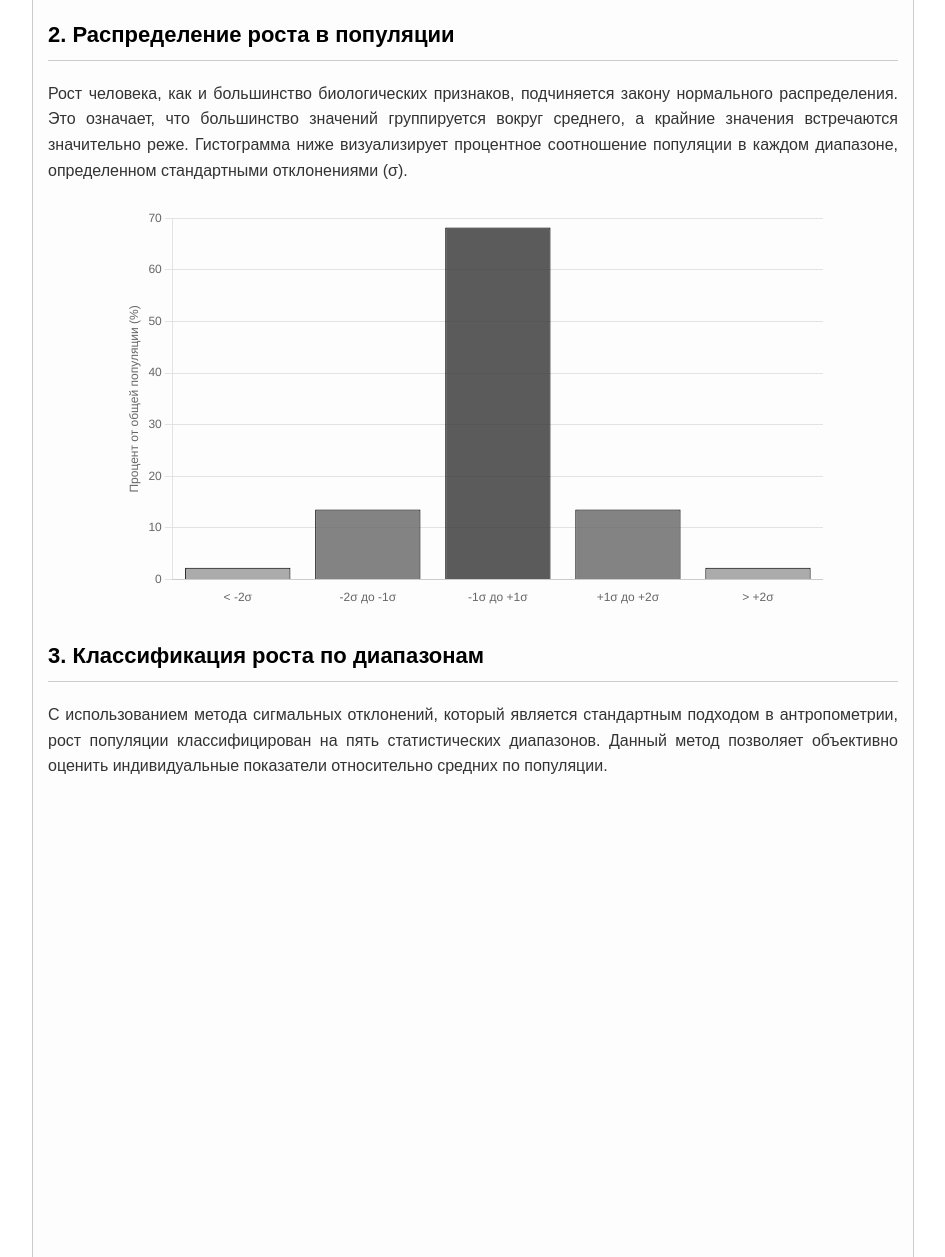
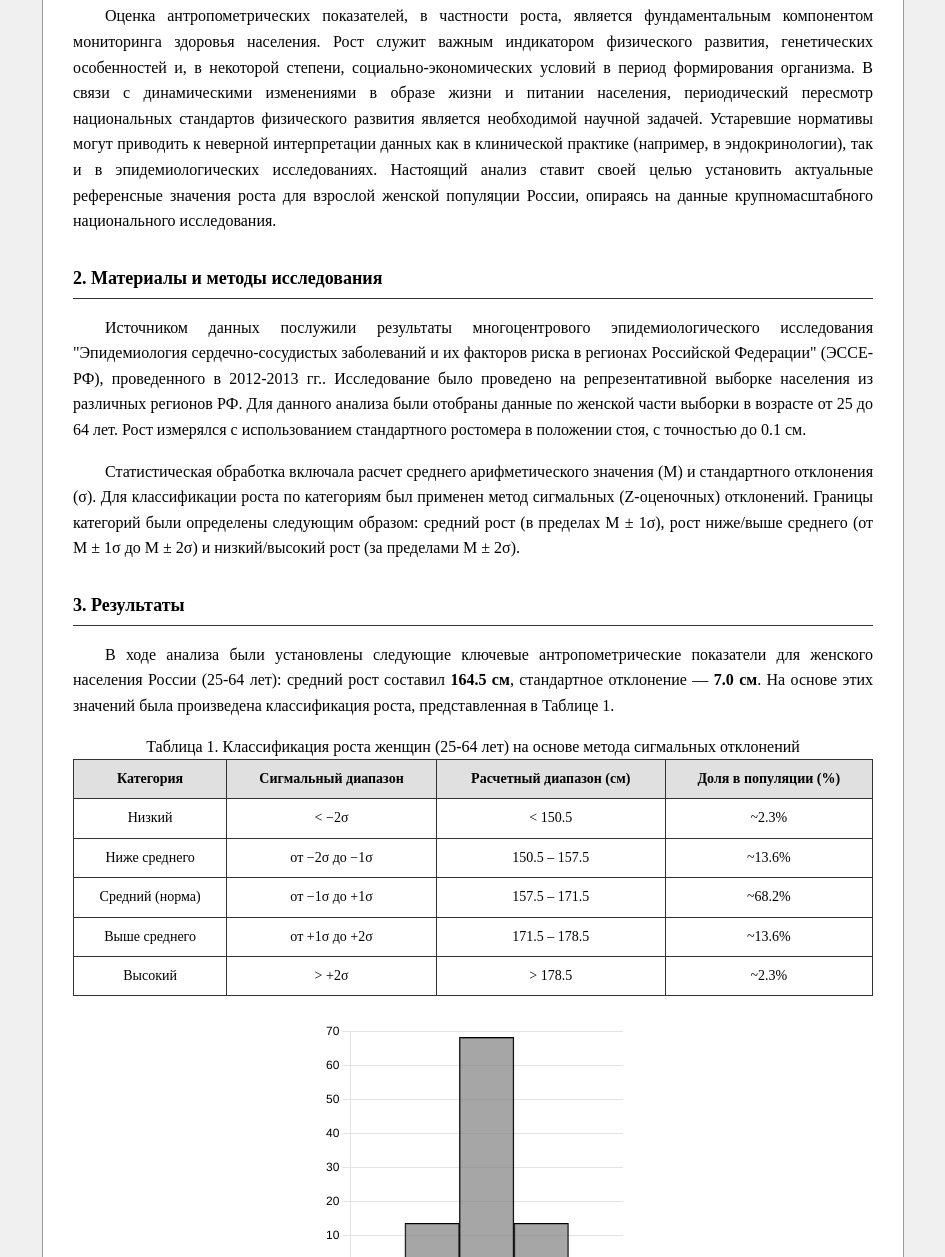
Before and after one commit to NikJustCode/Research, a plain HTML site: page index.html in a window 1280 px wide. Shown: the part 578-1835 px from the top of the page, without its empty margins (167-1112 px from the left). Drawn offline with nearby package versions, Linux system fonts and the light colour scheme.

Commit message:
Update index.html
second update

```diff
--- a/index.html
+++ b/index.html
@@ -2,208 +2,220 @@
 <html lang="ru">
 <head>
 <meta charset="UTF-8">
-<meta name="viewport" content="width=device-width, initial-scale=1.0">
-<title>Антропометрические Стандарты Роста Женского Населения России</title>
+<title>Антропометрические характеристики женского населения РФ (25-64 лет) по данным исследования ЭССЕ-РФ</title>
 <script src="https://cdn.jsdelivr.net/npm/chart.js"></script>
 <style>
 body {
-font-family: Arial, Helvetica, sans-serif;
+font-family: 'Times New Roman', Times, serif;
+font-size: 16px;
 line-height: 1.6;
-color: #333333;
+background-color: #f0f0f0;
+color: #000000;
+}
+.report-container {
+max-width: 800px;
+margin: 20px auto;
+padding: 30px;
 background-color: #ffffff;
-font-size: 16px;
-}
-.container {
-max-width: 850px;
-margin: 20px auto;
-padding: 0 15px;
-border: 1px solid #cccccc;
-background-color: #fdfdfd;
-}
-header {
-border-bottom: 2px solid #000000;
-padding-bottom: 15px;
-margin-bottom: 25px;
+border: 1px solid #999999;
 }
 h1 {
-font-size: 26px;
+font-size: 22px;
 font-weight: bold;
-color: #000000;
-margin-bottom: 5px;
+text-align: center;
+margin-bottom: 10px;
 }
 h2 {
-font-size: 22px;
+font-size: 18px;
 font-weight: bold;
-color: #000000;
-border-bottom: 1px solid #cccccc;
-padding-bottom: 8px;
 margin-top: 30px;
+margin-bottom: 15px;
+border-bottom: 1px solid #333333;
+padding-bottom: 5px;
+}
+p {
+text-align: justify;
+margin-bottom: 15px;
+text-indent: 2em;
+}
+.authors {
+text-align: center;
+font-style: italic;
 margin-bottom: 20px;
 }
-h3 {
-font-size: 18px;
-font-weight: bold;
-color: #000000;
-margin-top: 15px;
+.abstract {
+margin-top: 20px;
+margin-bottom: 20px;
+padding: 10px;
+border: 1px dotted #666666;
+background-color: #fafafa;
 }
-p {
-margin-bottom: 15px;
-text-align: justify;
-}
-.abstract {
-font-style: italic;
-color: #555555;
-margin-bottom: 25px;
-}
-.chart-container {
-width: 100%;
-max-width: 700px;
-margin: 25px auto;
-height: 400px;
-}
-.table-container {
-margin: 20px 0;
-border: 1px solid #cccccc;
+.abstract b {
+font-variant: small-caps;
 }
 table {
 width: 100%;
 border-collapse: collapse;
+margin-top: 15px;
+margin-bottom: 15px;
 }
 th, td {
-border: 1px solid #cccccc;
-padding: 10px;
-text-align: left;
+border: 1px solid #333333;
+padding: 8px;
+text-align: center;
+font-size: 14px;
 }
 th {
-background-color: #f2f2f2;
+background-color: #e0e0e0;
 font-weight: bold;
 }
-.expert-section {
-display: flex;
-align-items: flex-start;
-gap: 25px;
-margin-top: 20px;
-padding: 15px;
-background-color: #f9f9f9;
-border: 1px solid #eeeeee;
+.figure {
+margin: 25px 0;
+text-align: center;
 }
-.expert-photo {
-width: 120px;
-height: 120px;
-background-color: #e0e0e0;
-border: 1px solid #cccccc;
-flex-shrink: 0;
-text-align: center;
-line-height: 120px;
-color: #888888;
+.figure-caption {
+font-size: 14px;
+font-style: italic;
+color: #333333;
+margin-top: 10px;
+}
+.chart-canvas {
+max-width: 650px;
+margin: 0 auto;
 }
 blockquote {
-margin: 0;
+font-style: italic;
+margin-left: 20px;
 padding-left: 15px;
-border-left: 4px solid #cccccc;
-font-style: italic;
-color: #444444;
+border-left: 3px solid #cccccc;
 }
-footer {
-margin-top: 30px;
-padding-top: 15px;
-border-top: 1px solid #cccccc;
-font-size: 12px;
-color: #666666;
+.references {
+font-size: 14px;
+}
+.references li {
+margin-bottom: 8px;
 }
 </style>
 </head>
 <body>
-<div class="container">
-<header>
-        <h1>Анализ стандартов роста женщин в России на основе данных исследования ЭССЕ-РФ</h1>
-        <p class="abstract">Представлен научный анализ современных антропометрических данных для взрослого женского населения (возрастная группа 25-64 лет) Российской Федерации.</p>
-    </header>
+<div class="report-container">
+<h1>АНАЛИЗ СТАНДАРТОВ РОСТА ЖЕНЩИН В РОССИЙСКОЙ ФЕДЕРАЦИИ НА ОСНОВЕ СОВРЕМЕННЫХ АНТРОПОМЕТРИЧЕСКИХ ДАННЫХ</h1>
+<div class="authors">Подготовлено на основе данных исследования ЭССЕ-РФ</div>
 
-    <section>
-        <h2>1. Основные статистические показатели</h2>
-        <p>Анализ базируется на репрезентативных данных, полученных в ходе эпидемиологического исследования "Эпидемиология сердечно-сосудистых заболеваний и их факторов риска в регионах Российской Федерации" (ЭССЕ-РФ). Приведенные ниже метрики являются основой для определения популяционных норм.</p>
+<div class="abstract">
+    <p><b>Аннотация.</b> <b>Цель:</b> определить актуальные нормативы роста для взрослого женского населения Российской Федерации. <b>Материалы и методы:</b> проведен статистический анализ данных эпидемиологического исследования "ЭССЕ-РФ" (2012-2013 гг.), выборка включала женщин в возрастной группе 25-64 лет. Рассчитаны среднее значение (M) и стандартное отклонение (σ) роста. Классификация ростовых категорий проведена с использованием метода сигмальных отклонений. <b>Результаты:</b> Установлено, что средний рост женщин в исследуемой популяции составляет 164.5 см при стандартном отклонении ~7.0 см. Определены 5 статистических диапазонов роста: низкий (<150.5 см), ниже среднего (150.5-157.5 см), средний (157.5-171.5 см), выше среднего (171.5-178.5 см) и высокий (>178.5 см). <b>Заключение:</b> Полученные данные представляют собой современные национальные нормативы, которые должны использоваться в клинической практике и при проведении дальнейших эпидемиологических исследований для корректной оценки физического развития.
+    </p>
+</div>
+
+<h2>1. Введение</h2>
+<p>
+    Оценка антропометрических показателей, в частности роста, является фундаментальным компонентом мониторинга здоровья населения. Рост служит важным индикатором физического развития, генетических особенностей и, в некоторой степени, социально-экономических условий в период формирования организма. В связи с динамическими изменениями в образе жизни и питании населения, периодический пересмотр национальных стандартов физического развития является необходимой научной задачей. Устаревшие нормативы могут приводить к неверной интерпретации данных как в клинической практике (например, в эндокринологии), так и в эпидемиологических исследованиях. Настоящий анализ ставит своей целью установить актуальные референсные значения роста для взрослой женской популяции России, опираясь на данные крупномасштабного национального исследования.
+</p>
+
+<h2>2. Материалы и методы исследования</h2>
+<p>
+    Источником данных послужили результаты многоцентрового эпидемиологического исследования "Эпидемиология сердечно-сосудистых заболеваний и их факторов риска в регионах Российской Федерации" (ЭССЕ-РФ), проведенного в 2012-2013 гг.. Исследование было проведено на репрезентативной выборке населения из различных регионов РФ. Для данного анализа были отобраны данные по женской части выборки в возрасте от 25 до 64 лет. Рост измерялся с использованием стандартного ростомера в положении стоя, с точностью до 0.1 см.
+</p>
+<p>
+    Статистическая обработка включала расчет среднего арифметического значения (M) и стандартного отклонения (σ). Для классификации роста по категориям был применен метод сигмальных (Z-оценочных) отклонений. Границы категорий были определены следующим образом: средний рост (в пределах M ± 1σ), рост ниже/выше среднего (от M ± 1σ до M ± 2σ) и низкий/высокий рост (за пределами M ± 2σ).
+</p>
+
+<h2>3. Результаты</h2>
+<p>
+    В ходе анализа были установлены следующие ключевые антропометрические показатели для женского населения России (25-64 лет): средний рост составил <b>164.5 см</b>, стандартное отклонение — <b>7.0 см</b>. На основе этих значений была произведена классификация роста, представленная в Таблице 1.
+</p>
+
 <div class="table-container">
     <table>
+        <caption>Таблица 1. Классификация роста женщин (25-64 лет) на основе метода сигмальных отклонений</caption>
         <thead>
             <tr>
-                        <th>Показатель</th>
-                        <th>Значение</th>
+                <th>Категория</th>
+                <th>Сигмальный диапазон</th>
+                <th>Расчетный диапазон (см)</th>
+                <th>Доля в популяции (%)</th>
             </tr>
         </thead>
         <tbody>
             <tr>
-                        <td>Среднее значение роста (Mean)</td>
-                        <td>164.5 см</td>
+                <td>Низкий</td>
+                <td>< −2σ</td>
+                <td>< 150.5</td>
+                <td>~2.3%</td>
             </tr>
             <tr>
-                        <td>Стандартное отклонение (σ)</td>
-                        <td>~7.0 см</td>
+                <td>Ниже среднего</td>
+                <td>от −2σ до −1σ</td>
+                <td>150.5 – 157.5</td>
+                <td>~13.6%</td>
+            </tr>
+            <tr>
+                <td>Средний (норма)</td>
+                <td>от −1σ до +1σ</td>
+                <td>157.5 – 171.5</td>
+                <td>~68.2%</td>
+            </tr>
+            <tr>
+                <td>Выше среднего</td>
+                <td>от +1σ до +2σ</td>
+                <td>171.5 – 178.5</td>
+                <td>~13.6%</td>
+            </tr>
+            <tr>
+                <td>Высокий</td>
+                <td>> +2σ</td>
+                <td>> 178.5</td>
+                <td>~2.3%</td>
             </tr>
         </tbody>
     </table>
 </div>
-    </section>
 
-    <section>
-        <h2>2. Распределение роста в популяции</h2>
-        <p>Рост человека, как и большинство биологических признаков, подчиняется закону нормального распределения. Это означает, что большинство значений группируется вокруг среднего, а крайние значения встречаются значительно реже. Гистограмма ниже визуализирует процентное соотношение популяции в каждом диапазоне, определенном стандартными отклонениями (σ).</p>
-        <div class="chart-container">
-            <canvas id="distributionChart"></canvas>
-        </div>
-    </section>
-
-    <section>
-        <h2>3. Классификация роста по диапазонам</h2>
-        <p>С использованием метода сигмальных отклонений, который является стандартным подходом в антропометрии, рост популяции классифицирован на пять статистических диапазонов. Данный метод позволяет объективно оценить индивидуальные показатели относительно средних по популяции.</p>
-        <div class="chart-container" style="height: 450px;">
-            <canvas id="heightRangesChart"></canvas>
-        </div>
-    </section>
-
-    <section>
-        <h2>4. Экспертное заключение</h2>
-        <div class="expert-section">
-            <div class="expert-photo">Фото</div>
-            <div>
-                <h3>Наталья Георгиевна Мокрышева</h3>
-                <p style="font-size: 14px; color: #555;">Директор ФГБУ «НМИЦ эндокринологии» Минздрава России, член-корр. РАН</p>
-                <blockquote>
-                    "Для корректной оценки состояния здоровья и физического развития... критически важно опираться на <b>современные национальные нормативы</b>, полученные в ходе крупных эпидемиологических исследований. Это позволяет нам понимать, что является нормой для нашей популяции именно сегодня."
-                </blockquote>
-                <p style="margin-top: 15px;">Данная позиция подтверждает научную обоснованность использования данных исследования ЭССЕ-РФ для определения актуальных стандартов роста в России.</p>
-            </div>
-        </div>
-    </section>
-
-    <footer>
-        <p>Источник данных: Муромцева Г.А., и др. (2014). "Распространенность факторов риска неинфекционных заболеваний в российской популяции в 2012-2013 гг. Результаты исследования ЭССЕ-РФ".</p>
-        <p>Примечание: Графические материалы сгенерированы с использованием библиотеки Chart.js.</p>
-    </footer>
-
+<div class="figure">
+    <canvas id="distributionChart" class="chart-canvas" height="300"></canvas>
+    <p class="figure-caption">Рисунок 1. Гистограмма распределения роста в популяции согласно правилу трех сигм.</p>
 </div>
 
+<h2>4. Обсуждение и заключение</h2>
+<p>
+    Полученные результаты демонстрируют, что рост подавляющего большинства (около 68.2%) женщин в России находится в диапазоне от 157.5 до 171.5 см. Эти цифры следует считать актуальной нормой для рассматриваемой возрастной группы. Важность использования именно национальных нормативов подчеркивается многими специалистами. Так, директор ФГБУ «НМИЦ эндокринологии» Минздрава России, член-корр. РАН Н.Г. Мокрышева отмечает:
+</p>
+<blockquote>
+    "Для корректной оценки состояния здоровья и физического развития... критически важно опираться на современные национальные нормативы, полученные в ходе крупных эпидемиологических исследований. Это позволяет нам понимать, что является нормой для нашей популяции именно сегодня."
+</blockquote>
+<p>
+    Таким образом, представленные в данном анализе данные могут служить надежной основой для использования в клинической, научной и образовательной деятельности. Следует учитывать, что данные были собраны в 2012-2013 гг., и для отслеживания вековых тенденций акселерации или ретардации необходим дальнейший популяционный мониторинг.
+</p>
+
+<h2>5. Список литературы</h2>
+<ol class="references">
+    <li>Муромцева Г.А., Концевая А.В., Константинов В.В., и др. Распространенность факторов риска неинфекционных заболеваний в российской популяции в 2012-2013 гг. Результаты исследования ЭССЕ-РФ. // Кардиоваскулярная терапия и профилактика. - 2014. - Т. 13. - №6. - С. 4-11.</li>
+</ol>
+</div>
 <script>
-    const academicColors = {
-        primary: 'rgba(100, 100, 100, 0.8)',
-        secondary: 'rgba(150, 150, 150, 0.8)',
-        tertiary: 'rgba(50, 50, 50, 0.8)',
-        border: 'rgba(0, 0, 0, 1)'
+const grayscalePalette = {
+bar: 'rgba(128, 128, 128, 0.7)',
+border: 'rgba(0, 0, 0, 1)',
+grid: 'rgba(200, 200, 200, 0.5)',
+text: '#000000'
 };
 
-    function processLabel(label) {
-        if (typeof label !== 'string' || label.length <= 20) return label;
-        const parts = label.split('(');
-        if (parts.length > 1) {
-            return [parts.trim(), `(${parts[1]}`];
+const chartDefaults = {
+plugins: {
+legend: { display: false },
+tooltip: { enabled: false }
+},
+scales: {
+y: {
+ticks: { color: grayscalePalette.text },
+grid: { color: grayscalePalette.grid }
+},
+x: {
+ticks: { color: grayscalePalette.text },
+grid: { display: false }
 }
-        return label;
-    }
-
-    const tooltipTitleCallback = (tooltipItems) => {
-        const item = tooltipItems;
-        let label = item.chart.data.labels[item.dataIndex];
-        return Array.isArray(label) ? label.join(' ') : label;
+},
+animation: { duration: 0 }
 };
 
 const distributionCtx = document.getElementById('distributionChart').getContext('2d');
@@ -212,70 +224,15 @@ color: #666666;
 data: {
 labels: ['< -2σ', '-2σ до -1σ', '-1σ до +1σ', '+1σ до +2σ', '> +2σ'],
 datasets: [{
-                label: '% популяции',
 data: [2.3, 13.6, 68.2, 13.6, 2.3],
-                backgroundColor: [
-                    academicColors.secondary,
-                    academicColors.primary,
-                    academicColors.tertiary,
-                    academicColors.primary,
-                    academicColors.secondary,
-                ],
-                borderColor: academicColors.border,
+backgroundColor: grayscalePalette.bar,
+borderColor: grayscalePalette.border,
 borderWidth: 1,
-                barPercentage: 0.9,
-                categoryPercentage: 0.9
+barPercentage: 1.0,
+categoryPercentage: 1.0
 }]
 },
-        options: {
-            responsive: true,
-            maintainAspectRatio: false,
-            plugins: { legend: { display: false } },
-            scales: {
-                y: { beginAtZero: true, title: { display: true, text: 'Процент от общей популяции (%)' } },
-                x: { grid: { display: false } }
-            }
-        }
-    });
-
-    const heightRangesCtx = document.getElementById('heightRangesChart').getContext('2d');
-    new Chart(heightRangesCtx, {
-        type: 'bar',
-        data: {
-            labels: [
-                'Низкий (<150.5 см)',
-                'Ниже среднего (150.5-157.5 см)',
-                'Средний / Норма (157.5-171.5 см)',
-                'Выше среднего (171.5-178.5 см)',
-                'Высокий (>178.5 см)'
-            ].map(processLabel),
-            datasets: [{
-                label: 'Диапазон роста (см)',
-                data: [ [140, 150.5], [150.5, 157.5], [157.5, 171.5], [171.5, 178.5], [178.5, 190] ],
-                backgroundColor: academicColors.primary,
-                borderWidth: 1,
-                borderColor: academicColors.border,
-                borderSkipped: false
-            }]
-        },
-        options: {
-            indexAxis: 'y',
-            responsive: true,
-            maintainAspectRatio: false,
-            plugins: {
-                legend: { display: false },
-                tooltip: {
-                    callbacks: {
-                        title: tooltipTitleCallback,
-                        label: (context) => `Диапазон: ${context.raw[0]} - ${context.raw[1]} см`
-                    }
-                }
-            },
-            scales: {
-                x: { min: 140, max: 190, title: { display: true, text: 'Рост (см)' } },
-                y: { ticks: { autoSkip: false } }
-            }
-        }
+options: { ...chartDefaults }
 });
 </script>
 </body>
```
Lines whose indentation alone changed are shown as unchanged.
